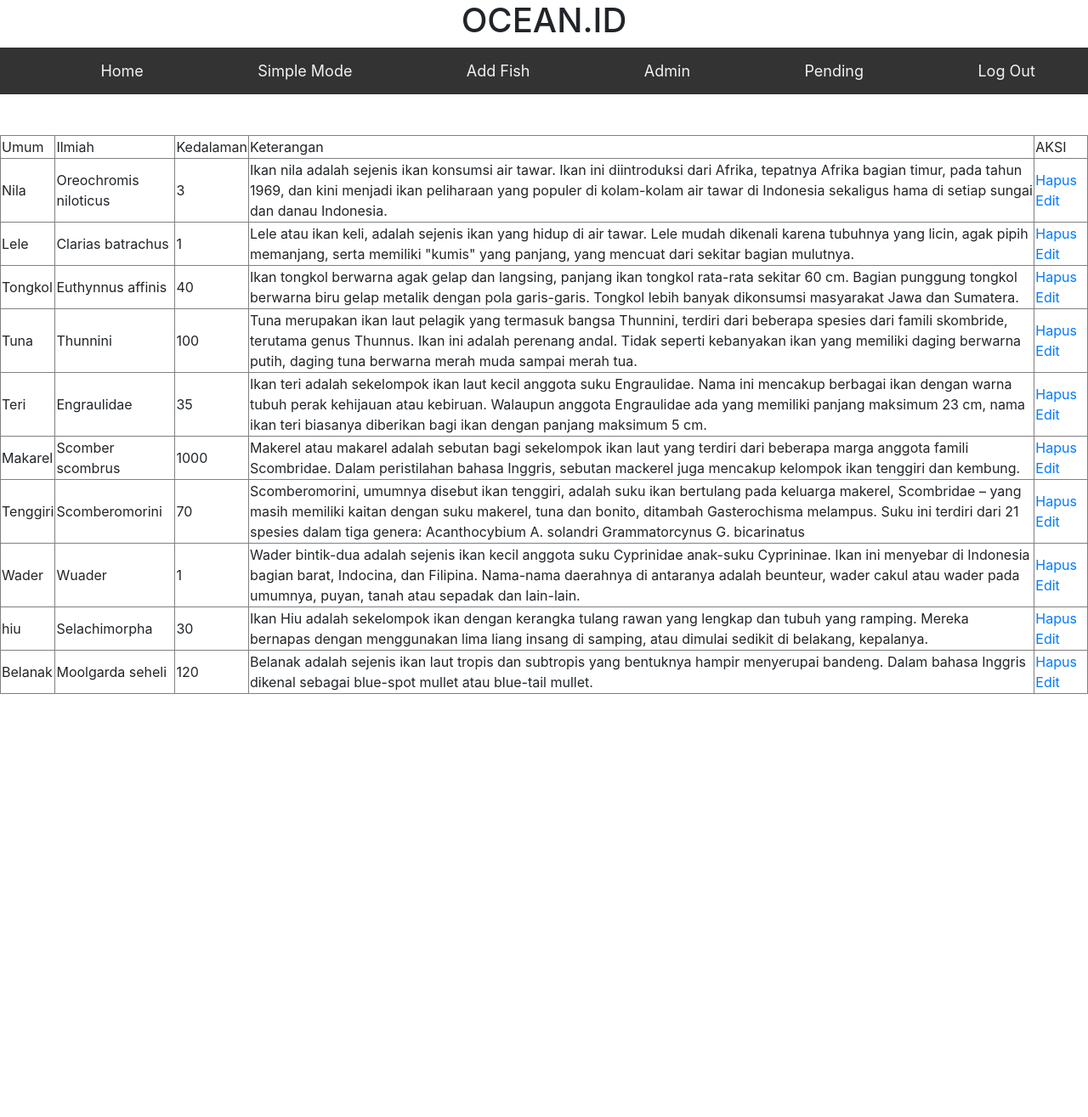
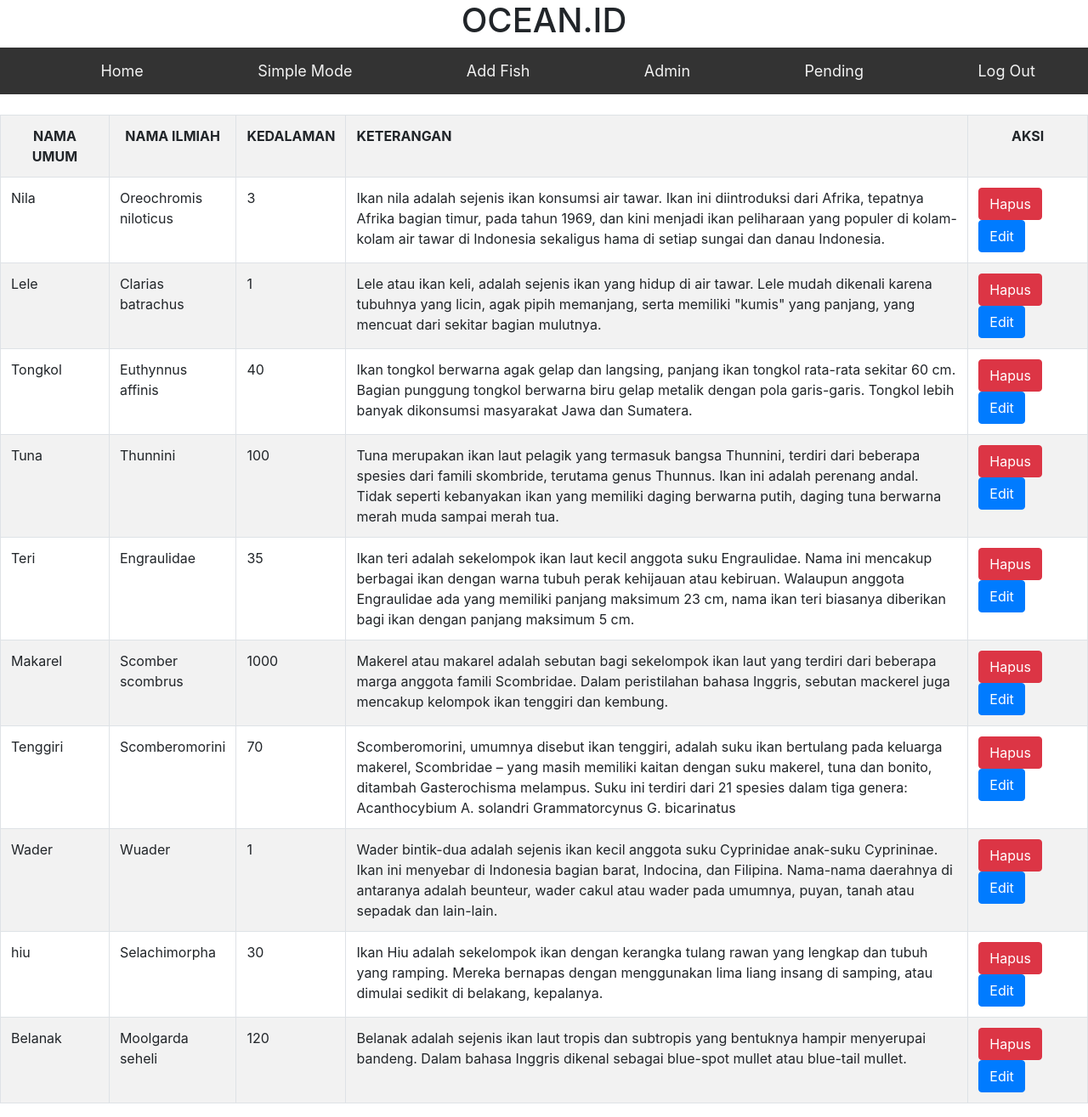
Before and after one commit to mas-samsul-maarif/Oceanid, a CodeIgniter app: page /oceanid/index.php/hal_admin/admin in a window 1280 px wide. Shown: the whole page at 85% size. Before the commit the page ends 817 px from the top, so only its background shows below. Run offline with CodeIgniter, Linux system fonts and the light colour scheme; the visitor is signed in with stand-in values (Sample User, id 1); data comes from the database, SQL or seed files in the repository; some libraries are stand-ins or nearby versions.

Commit message:
Update 2.0

```diff
--- a/application/views/admin.php
+++ b/application/views/admin.php
@@ -4,18 +4,18 @@
     <meta charset="UTF-8">
     <meta http-equiv="X-UA-Compatible" content="IE=edge">
     <meta name="viewport" content="width=device-width, initial-scale=1.0">
+    <link rel="stylesheet" type="text/css" href="<?php echo base_url();?>css/bootstrap.min.css">
     <title>Document</title>
 </head>
 <body>
     <br><center>
-    <br>
-    <table border="1">
-        <tr>
-            <td>Umum</td>
-            <td>Ilmiah</td>
-            <td>Kedalaman</td>
-            <td>Keterangan</td>
-            <td>AKSI</td>
+    <table class="table table-bordered border-dark table-striped" align="center">
+        <tr bgcolor="#3498DB">
+            <th width="10%"><center>NAMA UMUM</th>
+            <th width="10%"><center>NAMA ILMIAH</th>
+            <th width="9%"><center>KEDALAMAN</th>
+            <th>KETERANGAN</th>
+            <th width="11%"><center>AKSI</th>
         </tr>
         <?php
             foreach($data as $dat){
@@ -25,8 +25,8 @@
             <td><?php echo $dat['ilmiah']; ?></td>
             <td><?php echo $dat['kedalaman']; ?></td>
             <td><?php echo $dat['keterangan']; ?></td>
-            <td><a href="<?php echo base_url()."index.php/hal_admin/hapus_data/".$dat['nomer']; ?>">Hapus</a>
-                <a href="<?php echo base_url()."index.php/hal_admin/ambil_data/".$dat['nomer']; ?>">Edit</a></td>
+            <td><a class='btn btn-danger' href="<?php echo base_url()."index.php/hal_admin/hapus_data/".$dat['nomer']; ?>">Hapus</a>
+                <a class='btn btn-primary' href="<?php echo base_url()."index.php/hal_admin/ambil_data/".$dat['nomer']; ?>">Edit</a></td>
         </tr>
         <?php } ?>
     </table>
--- a/application/views/form_isi.php
+++ b/application/views/form_isi.php
@@ -13,7 +13,7 @@
     <center>
     <div class='card' style="width: 500px; height: 270px;">
     <form action="<?php echo base_url()."index.php/hal_utama/tambah_data"?>" method="POST">
-    <table class='table1'>
+    <table class='table1'><br>
         <tr><td>Nama Umum:</td><td> <input style="width: 350px;" type="text" name="umum"> </td>
         <tr><td>Nama Ilmiah: </td><td><input style="width: 350px;" type="text" name="ilmiah"></td>
         <tr><td>Kedalaman: </td><td><input style="width: 350px;" type="text" name="kedalaman"></td>
```
Also changed, not shown: application/views/main.php (+10 -7 lines).
